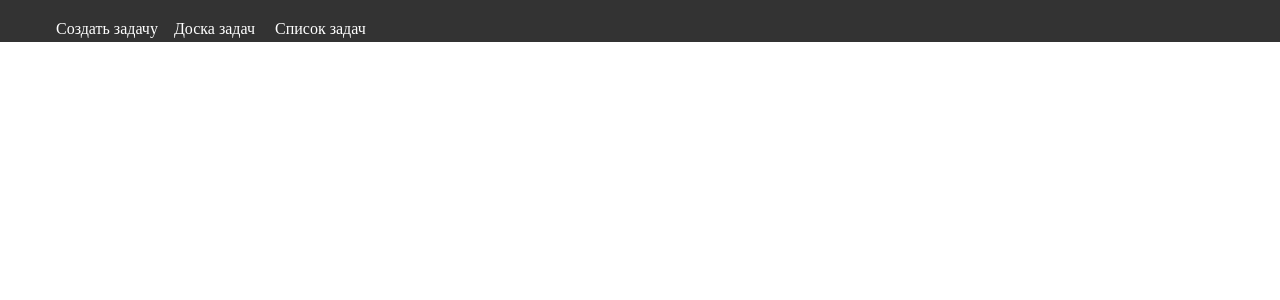
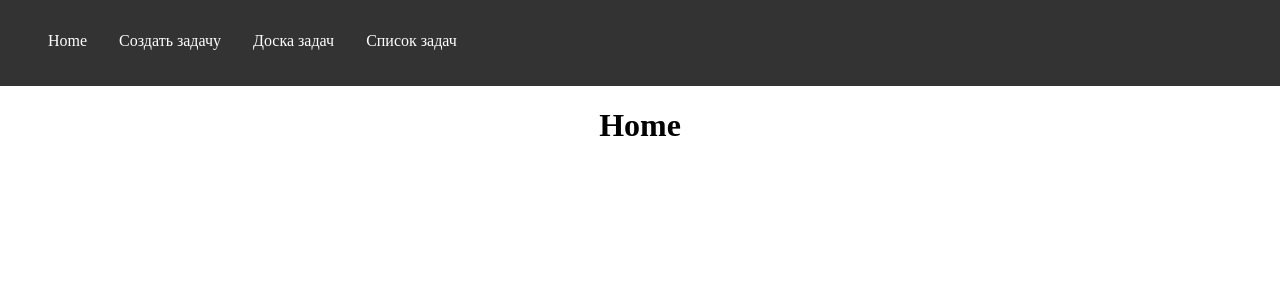
Before and after one commit to NellyMagaramova/canban, a React (Create React App) app: page /home in a window 1280 px wide. Shown: the top 300 px of the page. Built offline with nearby package versions, Linux system fonts and the light colour scheme.

Commit message:
add pages to navigate

```diff
--- a/package.json
+++ b/package.json
@@ -8,6 +8,7 @@
     "@testing-library/user-event": "^13.5.0",
     "react": "^18.2.0",
     "react-dom": "^18.2.0",
+    "react-router-dom": "^6.19.0",
     "react-scripts": "5.0.1",
     "web-vitals": "^2.1.4"
   },
--- a/src/App.css
+++ b/src/App.css
@@ -21,7 +21,7 @@
   align-items: center;
   justify-content: center;
   font-size: calc(10px + 2vmin);
-  color: white;
+  color:  #FFF5EE;
 }
 
 .App-link {
--- a/src/App.js
+++ b/src/App.js
@@ -1,7 +1,27 @@
 import logo from './logo.svg';
 import './App.css';
 import Navbar from "./components/Navbar"
+import Taskdesk from "./components/tasksdesk";
+import Createtask from "./components/createtask";
+import Taskslist from "./components/taskslist";
+import Home from "./components/home";
+import { Route, Routes } from "react-router-dom"
 
-function App() {  return <Navbar/>  }
+function App() {
+
+
+    return (
+        <> <Navbar/>
+            <div className="container">
+                <Routes>
+                    <Route  path="/home"  element={<Home/>} />
+                    <Route  path="/create_task"  element={<Createtask/>} />
+                    <Route  path="/show_desk"  element={<Taskdesk/>} />
+                    <Route  path="/show_all_tasks"  element={<Taskslist/>} />
+               </Routes>
+            </div>
+        </>
+    )
+}
 
 export default App;
--- a/src/components/Navbar.js
+++ b/src/components/Navbar.js
@@ -1,14 +1,30 @@
-
+import { Link, useMatch, useResolvedPath } from "react-router-dom"
 
 export default  function Navbar(){
     return <nav  className = "nav">
 
         <ul>
-            <li> <a href="/create_task"></a>Создать задачу </li>
-            <li> <a href="/show_desk"></a> Доска задач</li>
-            <li> <a href="/show_all_tasks"></a>Список задач </li>
+
+            <CustomLink  to ="/home"> Home  </CustomLink>
+            <CustomLink  to ="/create_task"> Создать задачу </CustomLink>
+            <CustomLink  to ="/show_desk"> Доска задач </CustomLink>
+            <CustomLink  to ="/show_all_tasks"> Список задач </CustomLink>
+
         </ul>
+    </nav>
+}
 
-    </nav>
+function CustomLink({to, children, ...props}){
+    const  resolvedPath = useResolvedPath(to);
+    const isActive = useMatch({path: resolvedPath.pathname, end: true})
 
+    const  path = window.location.pathname;
+
+    return(
+        <li className={path === to ? "active" : ""} >
+            <Link to={to} {...props}>
+                {children}
+            </Link>
+        </li>
+    )
 }
--- /dev/null
+++ b/src/components/createtask.js
@@ -0,0 +1,3 @@
+export default function Createtask(){
+    return <h1>Create Task</h1>
+}
--- /dev/null
+++ b/src/components/home.js
@@ -0,0 +1,3 @@
+export default function Home(){
+    return <h1>Home</h1>
+}
--- /dev/null
+++ b/src/components/tasksdesk.js
@@ -0,0 +1,3 @@
+export default function Taskdesk(){
+    return <h1>Task Desk</h1>
+}
--- /dev/null
+++ b/src/components/taskslist.js
@@ -0,0 +1,3 @@
+export default function Taskslist(){
+    return <h1>Task List</h1>
+}
--- a/src/index.js
+++ b/src/index.js
@@ -3,11 +3,14 @@ import ReactDOM from 'react-dom/client';
 import './styles/navbar.css';
 import App from './App';
 import reportWebVitals from './reportWebVitals';
+import { BrowserRouter } from "react-router-dom";
 
 const root = ReactDOM.createRoot(document.getElementById('root'));
 root.render(
   <React.StrictMode>
-    <App />
+      < BrowserRouter>
+          <App />
+      </ BrowserRouter>
   </React.StrictMode>
 );
 
--- a/src/styles/navbar.css
+++ b/src/styles/navbar.css
@@ -4,6 +4,11 @@
 
 body{
     margin: 0;
+}
+
+.container{
+    margin: 1rem;
+    text-align: center;
 }
 
 .nav{
@@ -18,12 +23,11 @@ body{
 }
 
 .nav ul{
-    padding: 1;
-    margin: 0;
+    padding: .5rem;
     list-style: none;
     display: inline-block;
     gap: 1rem;
-    margin: 1;
+    margin: .5rem;
 }
 
 .nav li{
@@ -35,10 +39,10 @@ body{
     height: 100%;
     width: 100%;
     display: inline-block;
+    text-decoration: none;
     align-items: center;
     padding: .5rem;
-    margin: 1;
-
+    margin: .5rem;
 }
 
 .nav li:hover{
```
Also changed, not shown: 1 other file (tests, documents, lock files or other folders).
